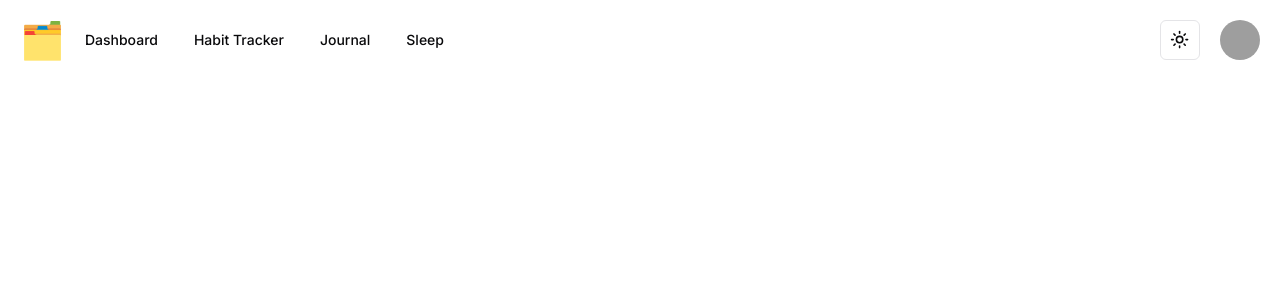
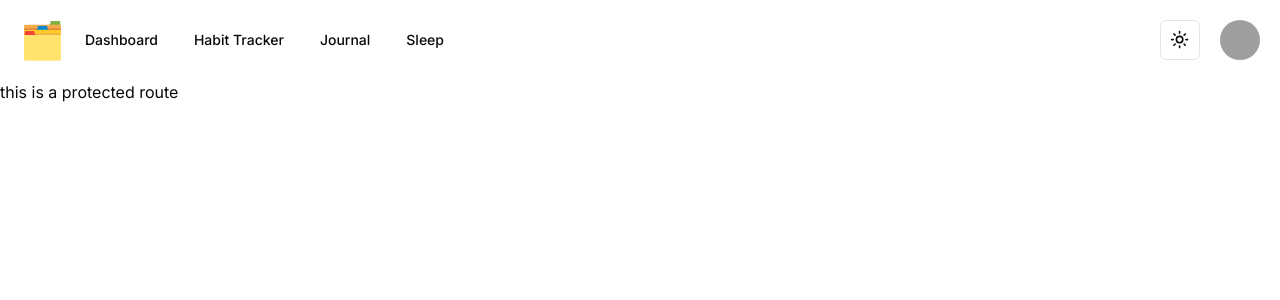
Before and after one commit to seandowdall/life-dev, a Next.js app: page / in a window 1280 px wide. Shown: the top 300 px of the page. Built offline with nearby package versions, Linux system fonts and the light colour scheme; grey boxes are pictures that could not be loaded.

Commit message:
more small changes

```diff
--- /dev/null
+++ b/app/(auth)/(routes)/register/page.tsx
@@ -0,0 +1,5 @@
+const RegisterPage = () => {
+  return <div>register</div>;
+};
+
+export default RegisterPage;
--- a/app/(main)/(routes)/page.tsx
+++ b/app/(main)/(routes)/page.tsx
@@ -1,5 +1,5 @@
 import Image from "next/image";
 
 export default function Home() {
-  return <main></main>;
+  return <div>this is a protected route</div>;
 }
```
